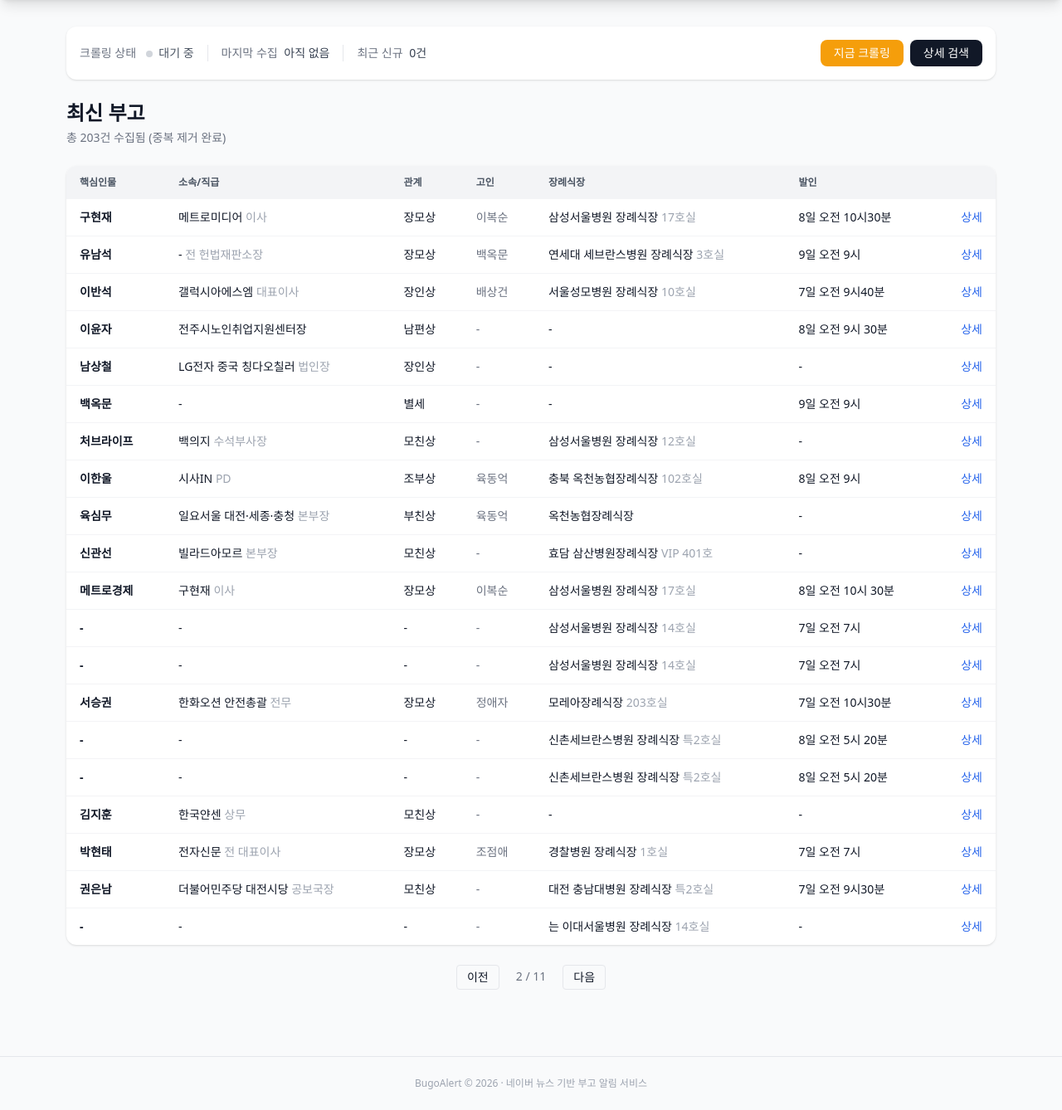
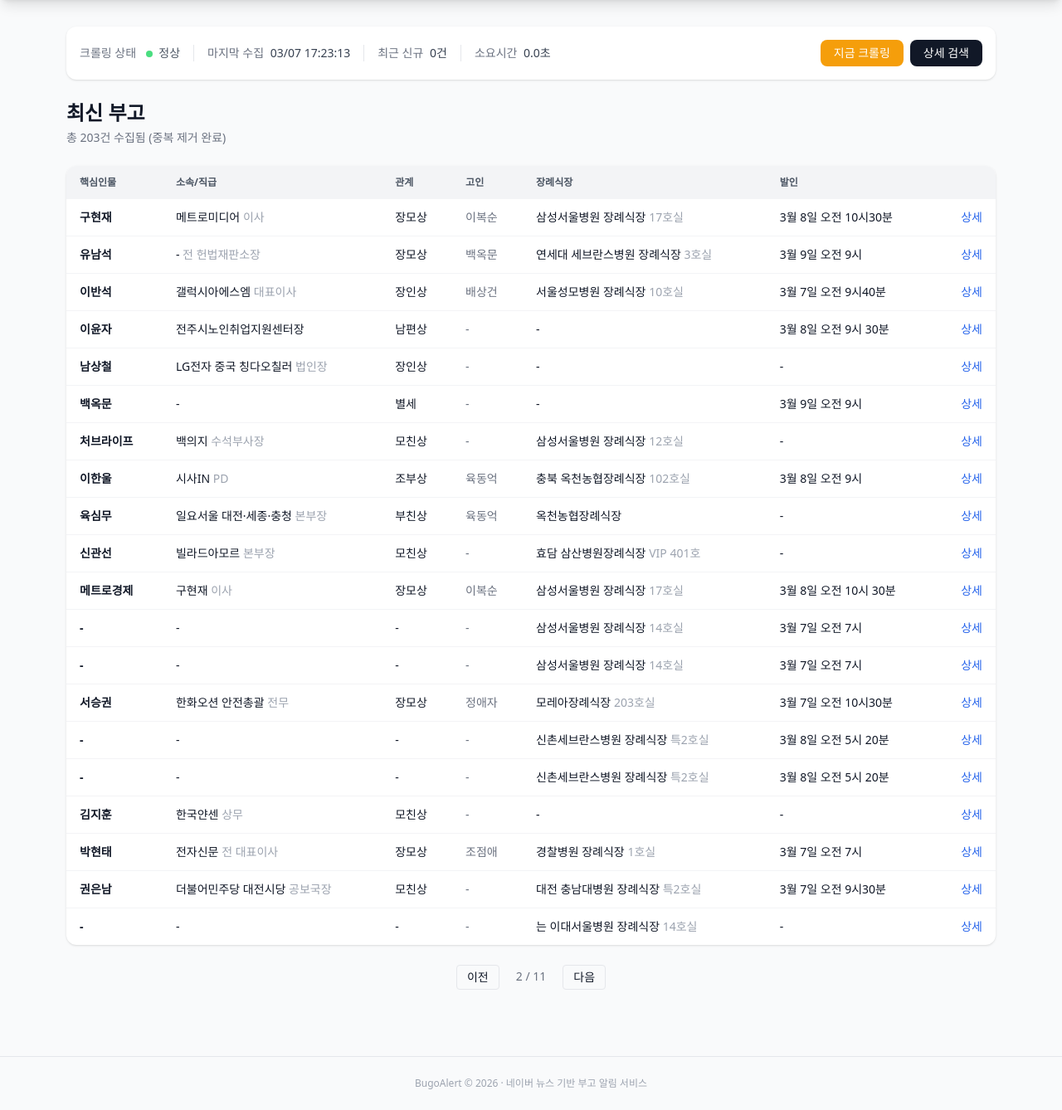
Before and after one commit to yezee0420/dev, a FastAPI app: page /?page=2 in a window 1280 px wide. Shown: the part 52-1390 px from the top of the page at 83% size. Run offline with FastAPI, Linux system fonts and the light colour scheme; some libraries are stand-ins or nearby versions.

Commit message:
add 1 file,update 15 files — _format_funeral_date,crawl_and_notify,display,f... — scripts/cursor-usage (#40)

```diff
--- a/bugo-alert/app/main.py
+++ b/bugo-alert/app/main.py
@@ -50,6 +50,9 @@ async def lifespan(app: FastAPI):
         "last_count": 0,
         "is_running": False,
         "last_error": None,
+        "started_at": None,
+        "duration_seconds": None,
+        "api_calls_this_run": 0,
     }
 
     settings = get_settings()
@@ -59,13 +62,14 @@ async def lifespan(app: FastAPI):
         minutes=settings.crawl_interval_minutes,
         id="crawl_obituaries",
         replace_existing=True,
+        args=[app],
     )
     scheduler.start()
     logger.info("스케줄러 시작 (주기=%d분)", settings.crawl_interval_minutes)
 
     # 서버 시작 시 즉시 첫 크롤링 실행
     if settings.naver_client_id and settings.naver_client_id != "your_naver_client_id":
-        scheduler.add_job(run_crawl_job, id="initial_crawl", replace_existing=True)
+        scheduler.add_job(run_crawl_job, id="initial_crawl", replace_existing=True, args=[app])
         logger.info("첫 크롤링 즉시 실행 예약됨")
     else:
         logger.warning("⚠ NAVER API 키 미설정 — .env 파일에 NAVER_CLIENT_ID/SECRET을 입력하세요")
@@ -83,6 +87,22 @@ app = FastAPI(title="BugoAlert", lifespan=lifespan)
 
 app.mount("/static", StaticFiles(directory=str(BASE_DIR / "static")), name="static")
 app.state.templates = Jinja2Templates(directory=str(BASE_DIR / "templates"))
+
+
+def _format_funeral_date(val: str | None) -> str:
+    """'9일' → '3월 9일', 이미 '3월 9일'이면 그대로."""
+    if not val or not val.strip():
+        return val or ""
+    val = val.strip()
+    if "월" in val:
+        return val
+    import re
+    if re.match(r"^\d{1,2}일$", val):
+        return f"{datetime.now().month}월 {val}"
+    return val
+
+
+app.state.templates.env.filters["format_funeral_date"] = _format_funeral_date
 
 app.include_router(obituaries.router)
 app.include_router(favorites.router)
@@ -104,12 +124,19 @@ async def trigger_crawl():
 
     async with _crawl_lock:
         status["is_running"] = True
+        status["started_at"] = datetime.now()
+        status["duration_seconds"] = None
+        status["api_calls_this_run"] = 0
         try:
-            count = await crawl_and_notify()
+            result = await crawl_and_notify()
+            count = result.get("new_count", 0)
             status["last_run"] = datetime.now()
-            status["last_count"] = count or 0
+            status["last_count"] = count
             status["last_error"] = None
-            return {"status": "ok", "message": f"크롤링 완료 — 신규 {count or 0}건"}
+            if isinstance(result, dict):
+                status["duration_seconds"] = result.get("duration_seconds")
+                status["api_calls_this_run"] = result.get("api_calls", 0)
+            return {"status": "ok", "message": f"크롤링 완료 — 신규 {count}건"}
         except Exception as e:
             status["last_error"] = str(e)
             return {"status": "error", "message": str(e)}
@@ -126,6 +153,9 @@ async def crawl_status():
         "last_run": s["last_run"].strftime("%Y-%m-%d %H:%M:%S") if s["last_run"] else None,
         "last_count": s["last_count"],
         "last_error": s["last_error"],
+        "started_at": s["started_at"].strftime("%Y-%m-%d %H:%M:%S") if s.get("started_at") else None,
+        "duration_seconds": s.get("duration_seconds"),
+        "api_calls_this_run": s.get("api_calls_this_run", 0),
     }
 
 
--- a/bugo-alert/app/scheduler/jobs.py
+++ b/bugo-alert/app/scheduler/jobs.py
@@ -222,19 +222,22 @@ async def _send_notifications(db: Session, obit: Obituary, favorites: list[Favor
 # 메인 파이프라인
 # ---------------------------------------------------------------------------
 
-async def crawl_and_notify() -> int:
-    """크롤링 → 파싱 → 저장 → 알림 파이프라인. 신규 건수를 반환."""
+async def crawl_and_notify() -> dict:
+    """크롤링 → 파싱 → 저장 → 알림 파이프라인. 결과 dict 반환."""
+    import time
+    started = time.perf_counter()
     logger.info("=== 부고 크롤링 시작 ===")
     db = SessionLocal()
     new_count = 0
     skip_count = 0
     merge_count = 0
     url_skip_count = 0
+    api_calls = 0
 
     try:
         _seen_urls.load_from_db(db)
 
-        news_items = await search_obituary_news()
+        news_items, api_calls = await search_obituary_news()
 
         for item in news_items:
             url = item.original_link or item.naver_link
@@ -268,19 +271,48 @@ async def crawl_and_notify() -> int:
             else:
                 merge_count += 1
 
+        duration = time.perf_counter() - started
         logger.info(
-            "=== 크롤링 완료: 신규 %d건 / 보충 %d건 / 필터링 %d건 / URL스킵 %d건 ===",
-            new_count, merge_count, skip_count, url_skip_count,
+            "=== 크롤링 완료: 신규 %d건 / 보충 %d건 / 필터링 %d건 / URL스킵 %d건 (%.1f초, API %d회) ===",
+            new_count, merge_count, skip_count, url_skip_count, duration, api_calls,
         )
-    except Exception:
-        logger.exception("크롤링 작업 중 오류 발생")
+    except Exception as e:
+        duration = time.perf_counter() - started
+        logger.exception("크롤링 작업 중 오류 발생: %s", e)
         raise
     finally:
         db.close()
 
-    return new_count
+    duration = time.perf_counter() - started
+    return {
+        "new_count": new_count,
+        "merge_count": merge_count,
+        "skip_count": skip_count,
+        "url_skip_count": url_skip_count,
+        "duration_seconds": round(duration, 1),
+        "api_calls": api_calls,
+    }
 
 
-def run_crawl_job():
-    """APScheduler에서 호출하는 동기 래퍼."""
-    asyncio.run(crawl_and_notify())
+def run_crawl_job(app=None):
+    """APScheduler에서 호출하는 동기 래퍼. app이 있으면 crawl_status 갱신."""
+    from datetime import datetime
+    if app and hasattr(app.state, "crawl_status"):
+        app.state.crawl_status["is_running"] = True
+        app.state.crawl_status["started_at"] = datetime.now()
+    try:
+        result = asyncio.run(crawl_and_notify())
+        if app and hasattr(app.state, "crawl_status"):
+            s = app.state.crawl_status
+            s["last_run"] = datetime.now()
+            s["last_count"] = result["new_count"]
+            s["last_error"] = None
+            s["duration_seconds"] = result["duration_seconds"]
+            s["api_calls_this_run"] = result["api_calls"]
+    except Exception as e:
+        if app and hasattr(app.state, "crawl_status"):
+            app.state.crawl_status["last_error"] = str(e)
+        raise
+    finally:
+        if app and hasattr(app.state, "crawl_status"):
+            app.state.crawl_status["is_running"] = False
--- a/bugo-alert/app/templates/detail.html
+++ b/bugo-alert/app/templates/detail.html
@@ -53,7 +53,7 @@
       </div>
       <div class="flex">
         <span class="font-semibold text-gray-600 w-28 shrink-0">발인일</span>
-        <span>{{ obit.funeral_date or '-' }}</span>
+        <span>{{ (obit.funeral_date or '-')|format_funeral_date }}</span>
       </div>
       <div class="flex">
         <span class="font-semibold text-gray-600 w-28 shrink-0">발인시간</span>
--- a/bugo-alert/app/templates/index.html
+++ b/bugo-alert/app/templates/index.html
@@ -6,7 +6,7 @@
 <!-- 크롤링 상태 패널 -->
 <div class="bg-white rounded-xl shadow p-4 mb-6" id="crawl-panel">
   <div class="flex items-center justify-between">
-    <div class="flex items-center gap-4 text-sm">
+    <div class="flex items-center gap-4 text-sm flex-wrap">
       <div>
         <span class="text-gray-500">크롤링 상태</span>
         <span id="crawl-indicator" class="ml-2 inline-block w-2 h-2 rounded-full
@@ -21,6 +21,12 @@
           {% else %}대기 중{% endif %}
         </span>
       </div>
+      {% if crawl_status.get('started_at') and crawl_status.get('is_running') %}
+      <div class="border-l pl-4">
+        <span class="text-gray-500">시작</span>
+        <span class="text-gray-700 ml-1 font-medium">{{ crawl_status.get('started_at').strftime('%H:%M:%S') }}</span>
+      </div>
+      {% endif %}
       <div class="border-l pl-4">
         <span class="text-gray-500">마지막 수집</span>
         <span class="text-gray-700 ml-1 font-medium">
@@ -31,6 +37,19 @@
         <span class="text-gray-500">최근 신규</span>
         <span class="text-gray-700 ml-1 font-medium">{{ crawl_status.get('last_count', 0) }}건</span>
       </div>
+      {% if crawl_status.get('duration_seconds') is not none %}
+      <div class="border-l pl-4">
+        <span class="text-gray-500">소요시간</span>
+        <span class="text-gray-700 ml-1 font-medium">{{ crawl_status.get('duration_seconds') }}초</span>
+      </div>
+      {% endif %}
+      {% if crawl_status.get('api_calls_this_run') %}
+      <div class="border-l pl-4">
+        <span class="text-gray-500">API 호출</span>
+        <span class="text-gray-700 ml-1 font-medium">{{ crawl_status.get('api_calls_this_run') }}회</span>
+        <span class="text-gray-400 text-xs ml-1">(일 25,000회 제한, 약 2,500회 크롤링 가능)</span>
+      </div>
+      {% endif %}
     </div>
     <div class="flex items-center gap-2">
       <button onclick="runCrawl()"
@@ -109,7 +128,7 @@ async function runCrawl() {
         <td class="px-4 py-3">{{ o.relationship or '-' }}</td>
         <td class="px-4 py-3 text-gray-500">{{ o.deceased_name or '-' }}</td>
         <td class="px-4 py-3">{{ o.funeral_hall or '-' }}{% if o.room_number %} <span class="text-gray-400">{{ o.room_number }}</span>{% endif %}</td>
-        <td class="px-4 py-3">{{ o.funeral_date or '-' }} {{ o.funeral_time or '' }}</td>
+        <td class="px-4 py-3">{{ (o.funeral_date or '-')|format_funeral_date }} {{ o.funeral_time or '' }}</td>
         <td class="px-4 py-3 text-right">
           <a href="/obituary/{{ o.id }}" class="text-blue-600 hover:underline">상세</a>
         </td>
--- a/bugo-alert/app/templates/partials/obituary_table.html
+++ b/bugo-alert/app/templates/partials/obituary_table.html
@@ -25,7 +25,7 @@
         <td class="px-4 py-3 text-gray-500">{{ o.deceased_name or '-' }}</td>
         <td class="px-4 py-3">{{ o.funeral_hall or '-' }}</td>
         <td class="px-4 py-3">{{ o.room_number or '-' }}</td>
-        <td class="px-4 py-3">{{ o.funeral_date or '-' }} {{ o.funeral_time or '' }}</td>
+        <td class="px-4 py-3">{{ (o.funeral_date or '-')|format_funeral_date }} {{ o.funeral_time or '' }}</td>
         <td class="px-4 py-3">{{ o.contact or '-' }}</td>
         <td class="px-4 py-3 text-right space-x-2">
           <a href="/obituary/{{ o.id }}" class="text-blue-600 hover:underline">상세</a>
```
Also changed, not shown: bugo-alert/app/crawler/naver_api.py (+10 -5 lines), bugo-alert/app/crawler/parser.py (+12 -2 lines), docs/cursor-rules-guide.md (+2 -2 lines), docs/game-refinement-checklist.md (+1 -1 lines), bugo-alert/README.md, 5 other files.
